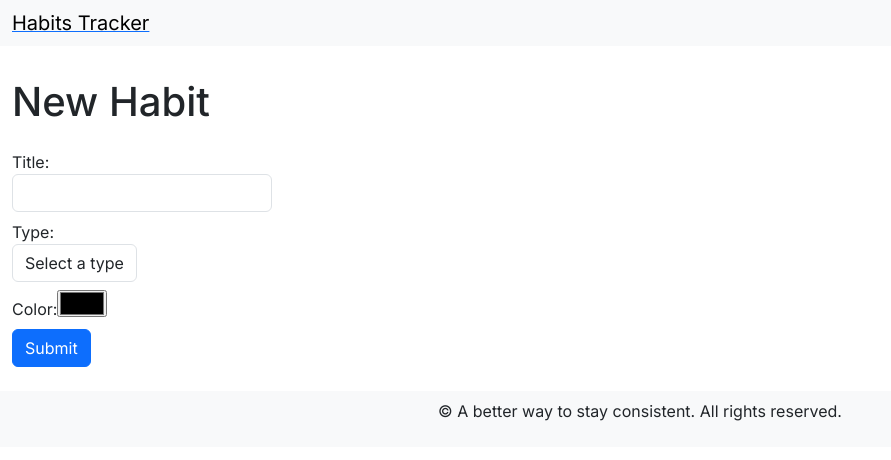
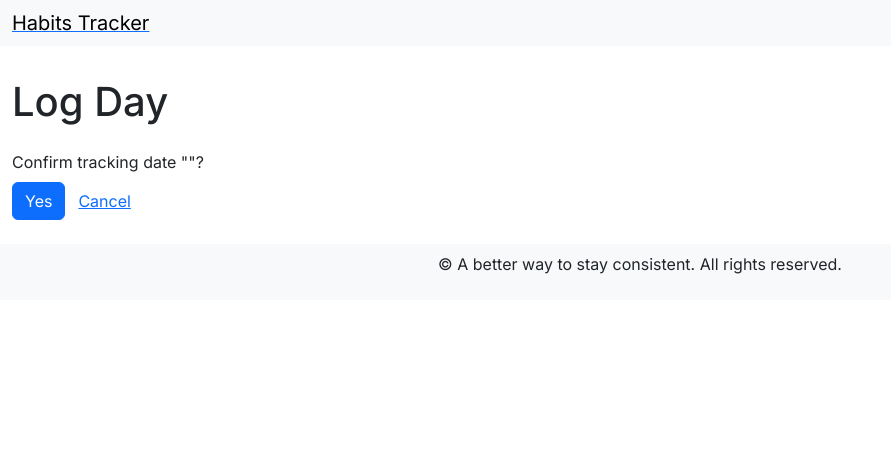
Before and after one commit to allisonmachado/heatmaps-client, a Next.js app: page /habits/1/logs/create in a window 1280 px wide. Shown: the top 460 px of the page, without its empty margins (0-891 px from the left). Built offline with nearby package versions, Linux system fonts and the light colour scheme; no server answers.

Commit message:
feat: basic log habit form

```diff
--- a/src/app/habits/[id]/logs/create/page.js
+++ b/src/app/habits/[id]/logs/create/page.js
@@ -1,16 +1,21 @@
 import HabitLogForm from "@/components/habit-log-form";
 
-export default async function NewHabitLog() {
+export default async function NewHabitLog(props) {
+  const {
+    params: { id },
+    searchParams: { date },
+  } = props;
+
   return (
     <>
       <div className="row">
         <div className="col">
-          <h1>New Habit</h1>
+          <h1>Log Day</h1>
         </div>
       </div>
       <div className="row">
         <div>
-          <HabitLogForm />
+          <HabitLogForm habitId={id} date={date} />
         </div>
       </div>
     </>
--- a/src/components/habit-log-form/index.js
+++ b/src/components/habit-log-form/index.js
@@ -2,80 +2,25 @@
 
 import { useState } from "react";
 
-export default function HabitLogForm({ habit }) {
-  const isCreateForm = !habit;
-
-  const [title, setTitle] = useState(habit?.title ?? "");
-  const [color, setColor] = useState(
-    habit?.color ? `#${habit.color}` : "#000000"
-  );
-  const [type, setType] = useState(habit?.type ?? "");
-
+export default function HabitLogForm({ habitId, habitType, date }) {
   const [displayError, setDisplayError] = useState(false);
   const [errorMessage, setErrorMessage] = useState(
     "Please, check the mandatory input fields and corresponding types."
   );
 
-  const upsertHabit = ({ title, color, type }) => {
-    setDisplayError(false);
-    const myHeaders = new Headers();
-
-    myHeaders.append("Content-Type", "application/json");
-
-    const body = JSON.stringify({
-      title,
-      color: color.slice(1),
-      type,
-    });
-
-    const requestOptions = {
-      method: "POST",
-      headers: myHeaders,
-      body,
-      redirect: "follow",
-    };
-
-    const path = isCreateForm ? "/api/habits" : "/api/habits/:id";
-
-    fetch(path, requestOptions)
-      .then((response) => {
-        if (response.redirected) {
-          const redirectUrl = response.url;
-
-          window.location.href = redirectUrl;
-        }
-
-        if (response.status >= 200 && response.status < 300) {
-          window.location.href = "/";
-        }
-
-        return response.json();
-      })
-      .then((result) => {
-        setDisplayError(true);
-        setErrorMessage(result.message.join("; "));
-      })
-      .catch((_err) => {
-        setDisplayError(true);
-        setDisplayError(
-          "We're having problems communicating with our backend services. Please, try again later"
-        );
-      });
+  const logHabit = (args) => {
+    console.log({ args });
   };
 
   const handleSubmit = (e) => {
     e.preventDefault();
 
-    if (!title || !type || !color) {
+    if (false) {
       setDisplayError(true);
       return;
     }
 
-    upsertHabit({
-      title,
-      color,
-      type,
-    });
+    logHabit();
   };
 
   return (
@@ -87,45 +32,19 @@ export default function HabitLogForm({ habit }) {
       )}
       <form onSubmit={handleSubmit}>
         <div>
-          <label htmlFor="titleInput" className="form-label">
-            Title:
-            <input
-              type="text"
-              className="form-control"
-              id="titleInput"
-              value={title}
-              onChange={(e) => setTitle(e.target.value)}
-            />
-          </label>
-        </div>
-        <div>
-          <label htmlFor="typeSelect" className="form-label">
-            Type:
-            <select
-              id="typeSelect"
-              className="form-control"
-              value={type}
-              onChange={(e) => setType(e.target.value)}
-            >
-              <option value="">Select a type</option>
-              <option value="Timer">Timer</option>
-              <option value="Binary">Binary</option>
-            </select>
-          </label>
-        </div>
-        <div>
-          <label htmlFor="colorPicker" className="form-label">
-            Color:
-            <input
-              type="color"
-              id="colorPicker"
-              value={color}
-              onChange={(e) => setColor(e.target.value)}
-            />
+          <label className="form-label">
+            Confirm tracking date &quot;{date}&quot;?
           </label>
         </div>
         <button type="submit" className="btn btn-primary">
-          Submit
+          Yes
+        </button>
+        <button
+          type="button"
+          className="btn btn-link"
+          onClick={() => history.back()}
+        >
+          Cancel
         </button>
       </form>
     </>
```
